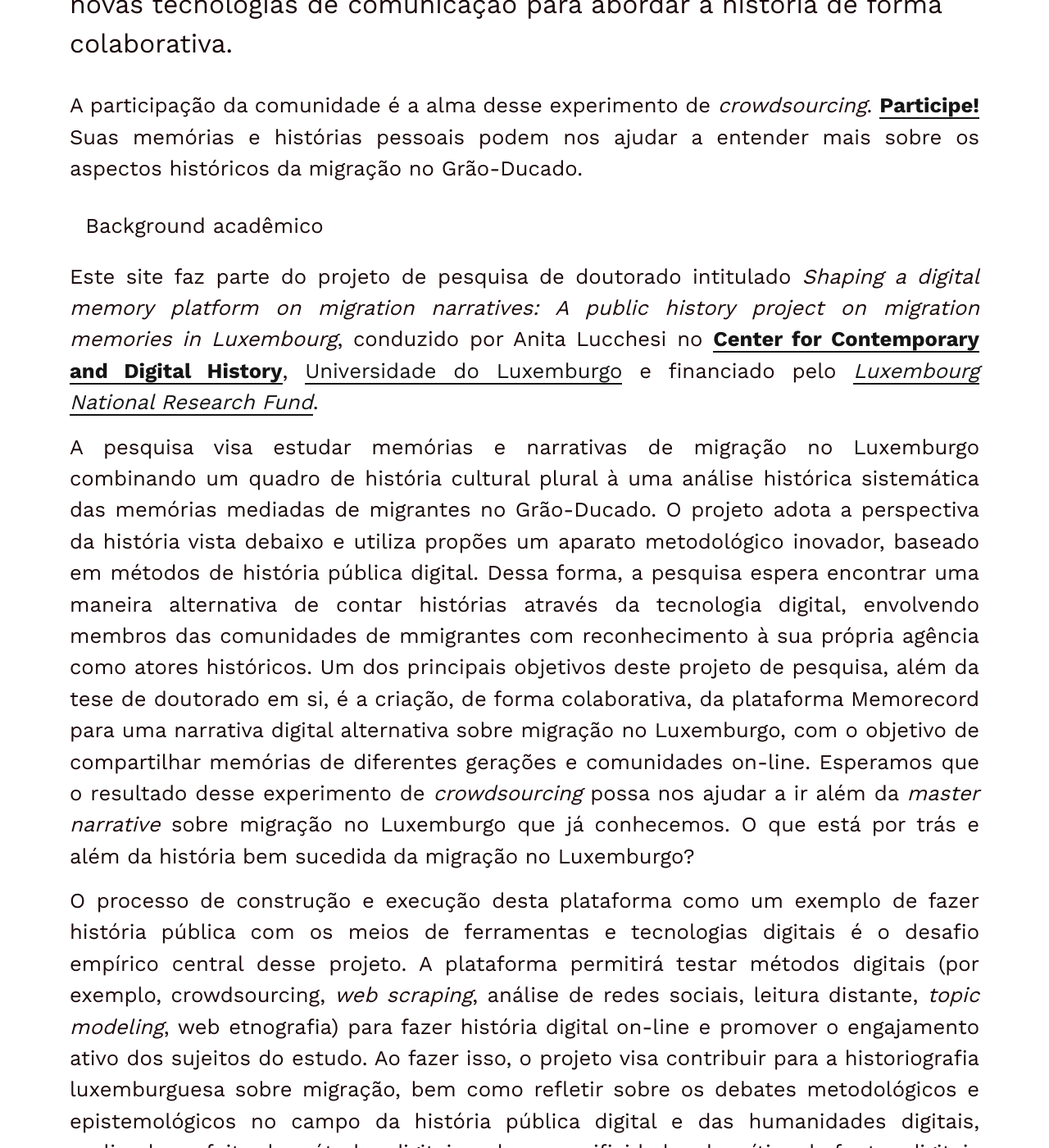
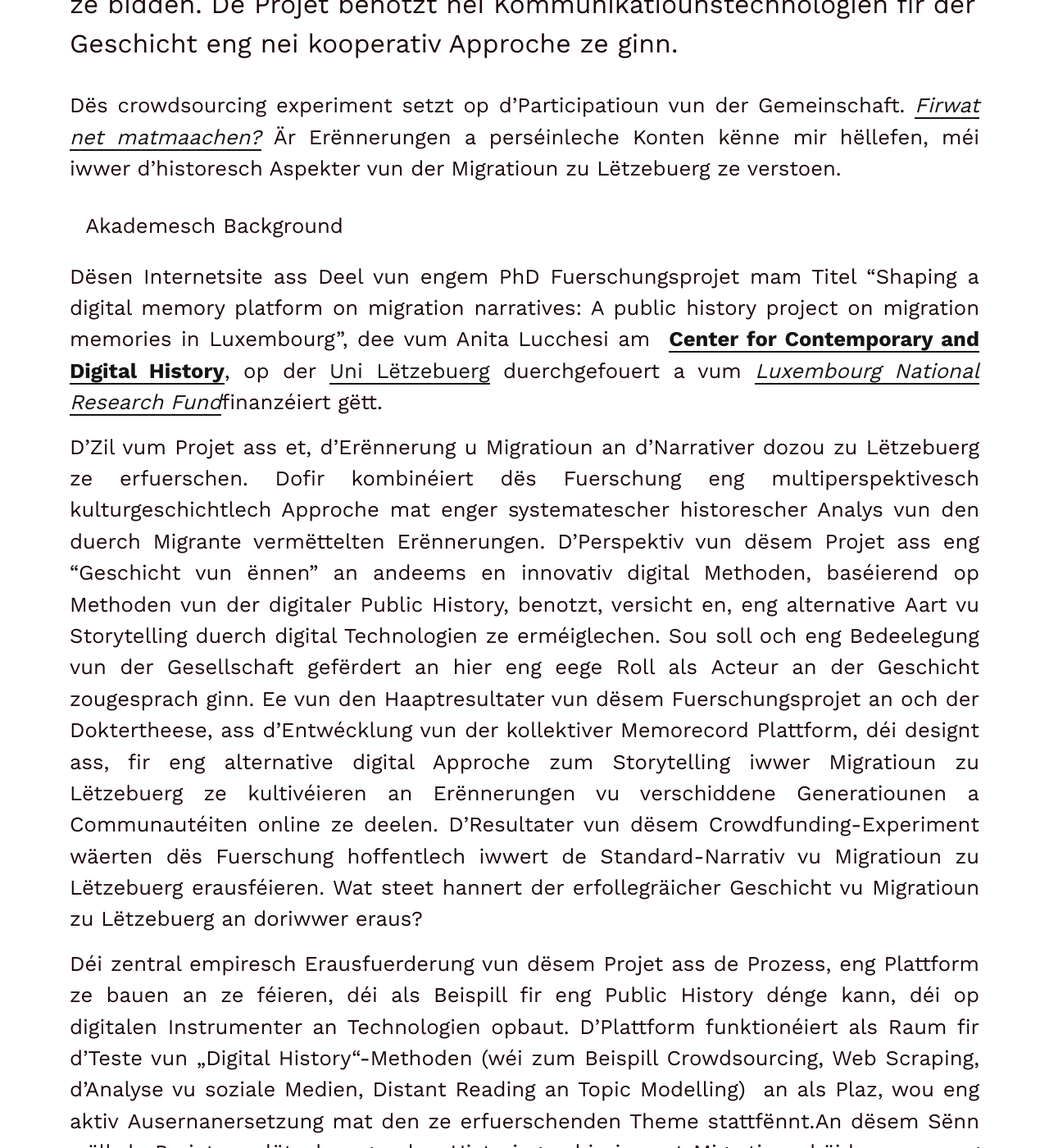
Before and after one commit to C2DH/memorecord, a Jekyll site: the page built from pages/the-project.lu.md, in a window 1280 px wide and 1400 px high, scrolled down 523 px. Shown: the whole window at 82% size. Built offline with Jekyll 4.4.1, drawn with Linux system fonts in a browser that asks for light colours; some of the changed text lies outside the part shown.

Commit message:
update project lu

```diff
--- a/pages/the-project.lu.md
+++ b/pages/the-project.lu.md
@@ -6,19 +6,22 @@ link: /the-project/
 title: O projeto
 ---
 
-**Memorecord** é um projeto de história pública digital. Reúne **participação comunitária e esforço acadêmico** para apresentar uma outra visão sobre a história da migração no Luxemburgo. Utiliza as novas tecnologias de comunicação para abordar a história de forma colaborativa.
+**Memorecord** ass en digitalen Public History Projet. E kombinéiert **gemeinschaftlech Participatioun an akademesch Fuerschung** mam Zil, eng nei Perspektiv op d’Geschicht vun der Migratioun zu Lëtzebuerg ze bidden. De Projet benotzt nei Kommunikatiounstechnologien fir der Geschicht eng nei kooperativ Approche ze ginn.
+
+
 
 <!-- more -->
 
-A participação da comunidade é a alma desse experimento de *crowdsourcing*. [**Participe!**](https://c2dh.github.io/memorecord/take-part/) Suas memórias e histórias pessoais podem nos ajudar a entender mais sobre os aspectos históricos da migração no Grão-Ducado.
+Dës crowdsourcing experiment setzt op d'Participatioun vun der Gemeinschaft. [*Firwat net matmaachen?*](https://memorecord.uni.lu/lu/take-part/) Är Erënnerungen a perséinleche Konten kënne mir hëllefen, méi iwwer d'historesch Aspekter vun der Migratioun zu Lëtzebuerg ze verstoen.
 
 
-## Background acadêmico
+## Akademesch Background
 
-Este site faz parte do projeto de pesquisa de doutorado intitulado *Shaping a digital memory platform on migration narratives: A public history project on migration memories in Luxembourg*, conduzido por Anita Lucchesi no [**Center for Contemporary and Digital History**](https://www.c2dh.uni.lu/), [Universidade do Luxemburgo](https://www.uni.lu/) e financiado pelo [*Luxembourg National Research Fund*](https://www.fnr.Lu).
+Dësen Internetsite ass Deel vun engem PhD Fuerschungsprojet mam Titel “Shaping a digital memory platform on migration narratives: A public history project on migration memories in Luxembourg”, dee vum Anita Lucchesi am  [**Center for Contemporary and Digital History**](https://www.c2dh.uni.lu/), op der [Uni Lëtzebuerg](https://www.uni.lu/) duerchgefouert a vum [*Luxembourg National Research Fund*](https://www.fnr.Lu)finanzéiert gëtt.
 
-A pesquisa visa estudar memórias e narrativas de migração no Luxemburgo combinando um quadro de história cultural plural à uma análise histórica sistemática das memórias mediadas de migrantes no Grão-Ducado. O projeto adota a perspectiva da história vista debaixo e utiliza propões um aparato metodológico inovador, baseado em métodos de história pública digital. Dessa forma, a pesquisa espera encontrar uma maneira alternativa de contar histórias através da tecnologia digital, envolvendo membros das  comunidades de mmigrantes com reconhecimento à sua própria agência como atores históricos. Um dos principais objetivos deste projeto de pesquisa, além da tese de doutorado em si, é a criação, de forma colaborativa, da plataforma Memorecord para uma narrativa digital alternativa sobre migração no Luxemburgo, com o objetivo de compartilhar memórias de diferentes gerações e comunidades on-line. Esperamos que o resultado desse experimento de *crowdsourcing* possa nos ajudar a ir além da *master narrative* sobre migração no Luxemburgo que já conhecemos. O que está por trás e além da história bem sucedida da migração no Luxemburgo?
+D’Zil vum Projet ass et, d’Erënnerung u Migratioun an d’Narrativer dozou zu Lëtzebuerg ze erfuerschen. Dofir kombinéiert dës Fuerschung eng multiperspektivesch kulturgeschichtlech Approche mat enger systematescher historescher Analys vun den duerch Migrante vermëttelten Erënnerungen. D’Perspektiv vun dësem Projet ass eng “Geschicht vun ënnen” an andeems en innovativ digital Methoden, baséierend op Methoden vun der digitaler Public History, benotzt, versicht en, eng alternative Aart vu Storytelling duerch digital Technologien ze erméiglechen. Sou soll och eng Bedeelegung vun der Gesellschaft gefërdert an hier eng eege Roll als Acteur an der Geschicht zougesprach ginn. Ee vun den Haaptresultater vun dësem Fuerschungsprojet an och der Doktertheese, ass d’Entwécklung vun der kollektiver Memorecord Plattform, déi designt ass, fir eng alternative digital Approche zum Storytelling iwwer Migratioun zu Lëtzebuerg ze kultivéieren an Erënnerungen vu verschiddene Generatiounen a Communautéiten online ze deelen. D’Resultater vun dësem Crowdfunding-Experiment wäerten dës Fuerschung hoffentlech iwwert de Standard-Narrativ vu Migratioun zu Lëtzebuerg erausféieren. Wat steet hannert der erfollegräicher Geschicht vu Migratioun zu Lëtzebuerg an doriwwer eraus?
 
-O processo de construção e execução desta plataforma como um exemplo de fazer história pública com os meios de ferramentas e tecnologias digitais é o desafio empírico central desse projeto. A plataforma permitirá testar métodos digitais (por exemplo, crowdsourcing, *web scraping*, análise de redes sociais, leitura distante, *topic modeling*, web etnografia) para fazer história digital on-line e promover o engajamento ativo dos sujeitos do estudo. Ao fazer isso, o projeto visa contribuir para a historiografia luxemburguesa sobre migração, bem como refletir sobre os debates metodológicos e epistemológicos no campo da história pública digital e das humanidades digitais, avaliando o efeito de métodos digitais e das especificidades da crítica de fontes digitais para a operação historiográfica.
+Déi zentral empiresch Erausfuerderung vun dësem Projet ass de Prozess, eng Plattform ze bauen an ze féieren, déi als Beispill fir eng Public History dénge kann, déi op digitalen Instrumenter an Technologien opbaut. D’Plattform funktionéiert als Raum fir d’Teste vun „Digital History“-Methoden (wéi zum Beispill Crowdsourcing, Web Scraping, d’Analyse vu soziale Medien, Distant Reading an Topic Modelling)  an als Plaz, wou eng aktiv Ausernanersetzung mat den ze erfuerschenden Theme stattfënnt.An dësem Sënn wëll de Projet zur lëtzebuergescher Historiographie iwwert Migratioun bäidroen an eng Reflektioun iwwer methodologesch an epistemologesch Froen am Feld vun der digitaler Public History/ den Digital Humanities ustoussen. Dëst geschitt virun allem andeems analyséiert gëtt, wéien Effekt digital Methoden an déi spezifesch Charakteristiken vun digitaler Quellekritik op den historiographeschen Prozess hunn. Den original Proposal fir de Projet, deen dem Fonds National de la Recherche agereecht gouf, kann hei fonnt ginn.
 
-A proposta de pesquisa original, apresentada ao *Luxembourg National Research Fund*, pode ser encontrada [aqui](https://historiografianarede.files.wordpress.com/2015/10/lucchesi-fnr.pdf).
+
+Déi ursprénglech Fuerschung proposéiert, déi dem Lëtzebuerger National Research Fund ofgeschloss ass, kënnt [hei](https://historiografianarede.files.wordpress.com/2015/10/lucchesi-fnr.pdf).
```
